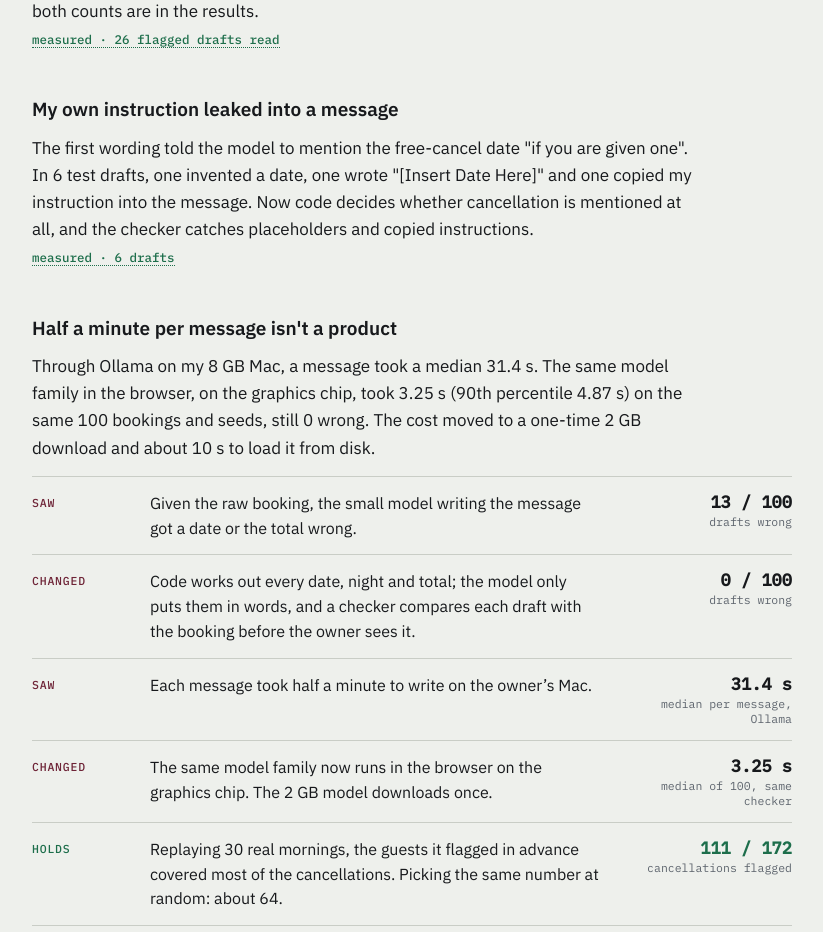
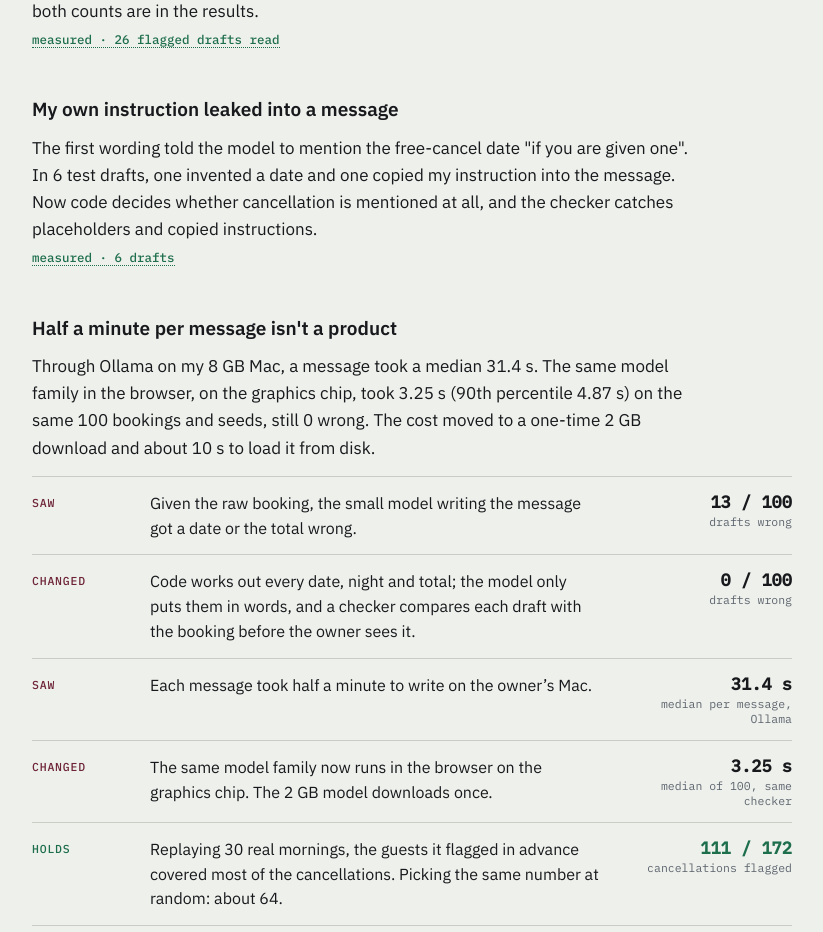
Before and after one commit to My-CMDhub/dhruvpatel.net, a Next.js app: page /work/no-show-desk in a window 1280 px wide. Shown: the part 1680-2612 px from the top of the page, without its empty margins (124-947 px from the left). Built offline with nearby package versions, Linux system fonts and the light colour scheme.

Commit message:
fixed description

```diff
--- a/app/work/no-show-desk/page.mdx
+++ b/app/work/no-show-desk/page.mdx
@@ -39,7 +39,7 @@ stored drafts rather than generating new ones, and both counts are in the result
 ### My own instruction leaked into a message
 
 The first wording told the model to mention the free-cancel date "if you are given one". In 6 test drafts, one
-invented a date, one wrote "[Insert Date Here]" and one copied my instruction into the message. Now code decides
+invented a date and one copied my instruction into the message. Now code decides
 whether cancellation is mentioned at all, and the checker catches placeholders and copied instructions.
 
 <L s="measured" n="6 drafts" src="drafts" />
```
